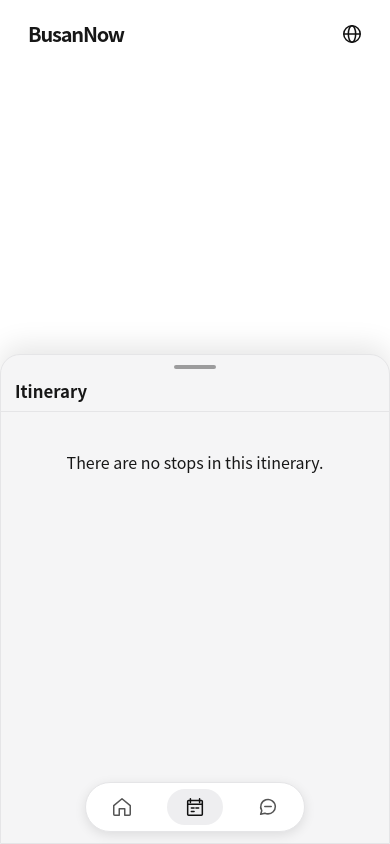
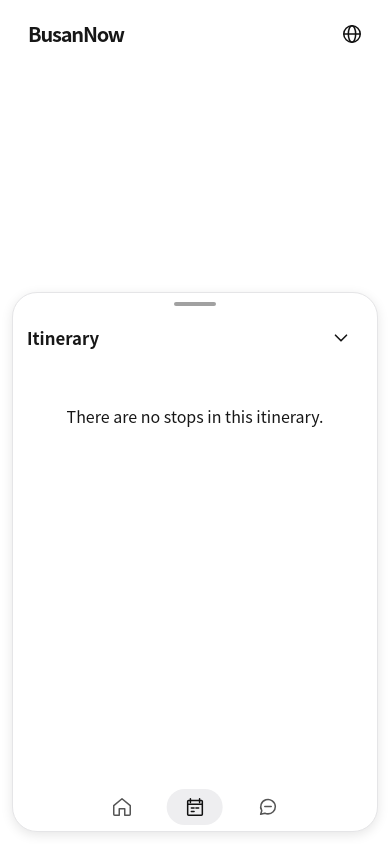
Before and after one commit to KangSY01/aws_5_team, a React (Vite) app in the folder frontend/: page / in a window 390 px wide. Both pictures are taken after a click on the button 194 px from the left and 807 px from the top of the page. Built offline with nearby package versions, Linux system fonts and the light colour scheme; a web font is replaced by a local one.

Commit message:
feat(frontend): 채팅과 일정 확장 패널 통합

```diff
--- a/frontend/src/components/TravelPreview.jsx
+++ b/frontend/src/components/TravelPreview.jsx
@@ -21,13 +21,15 @@ function formatDate(date, language) {
 
 export default function TravelPreview({ night = false } = {}) {
   const [language, setLanguage] = useState("en");
-  const [sheet, setSheet] = useState("closed");
+  const [open, setOpen] = useState(false);
+  const [panel, setPanel] = useState("chat");
+  const [expanded, setExpanded] = useState(false);
   const [draft, setDraft] = useState("");
   const [messages, setMessages] = useState([]);
   const [selectedId, setSelectedId] = useState(null);
   const dragStart = useRef(null);
   const root = useRef(null);
-  const opener = useRef(null);
+  const tabBar = useRef(null);
   const chatHeading = useRef(null);
   const log = useRef(null);
   const composer = useRef(null);
@@ -36,8 +38,10 @@ export default function TravelPreview({ night = false } = {}) {
   const plan = messages.length ? samplePlan : null;
   const stops = plan?.stops ?? [];
   const selected = Math.max(0, stops.findIndex((stop) => stop.stop_id === selectedId));
-  const open = sheet !== "closed";
-  const tab = sheet === "schedule" ? "itinerary" : open ? "chat" : "home";
+  const tab = open ? panel : "home";
+  const showChat = panel === "chat";
+  const collapseLabel = showChat ? copy.collapse : copy.collapseItinerary;
+  const closeLabel = showChat ? copy.close : copy.closeItinerary;
   const labels = { home: copy.home, itinerary: copy.itinerary, chat: copy.chat };
 
   useEffect(() => {
@@ -58,8 +62,9 @@ export default function TravelPreview({ night = false } = {}) {
   }, [open, tab]);
 
   function close() {
-    setSheet("closed");
-    requestAnimationFrame(() => opener.current?.focus());
+    setOpen(false);
+    setExpanded(false);
+    tabBar.current?.querySelector(`[data-tab="${panel}"]`)?.focus();
   }
 
   function selectStop(index) {
@@ -79,15 +84,15 @@ export default function TravelPreview({ night = false } = {}) {
     if (dragStart.current === null) return;
     const distance = event.clientY - dragStart.current;
     dragStart.current = null;
-    if (distance < -35 && tab === "chat") setSheet("expanded");
+    if (distance < -35) setExpanded(true);
     if (distance > 35) {
-      if (sheet === "expanded") setSheet("open");
+      if (expanded) setExpanded(false);
       else close();
     }
   }
 
   return (
-    <main ref={root} className="travel-preview" data-night={night} data-sheet={sheet} lang={language}>
+    <main ref={root} className="travel-preview" data-night={night} data-sheet={open ? "open" : "closed"} data-expanded={expanded} lang={language}>
       <div className="travel-shell">
         <header className="travel-header">
           <span className="travel-brand">Busan<span>Now</span></span>
@@ -113,9 +118,9 @@ export default function TravelPreview({ night = false } = {}) {
             ))}
           </div>
         </header>
-        {open && <button type="button" className="chat-backdrop" aria-label={copy.close} tabIndex={-1} onClick={close} />}
+        {open && <button type="button" className="chat-backdrop" aria-label={closeLabel} tabIndex={-1} onClick={close} />}
       </div>
-      <aside id="travel-chat" className="travel-chat" hidden={!open} aria-labelledby="travel-panel-title"
+      <aside id="travel-chat" className="travel-chat" hidden={!open} inert={!open} aria-labelledby="travel-panel-title"
         onKeyDown={(event) => { if (event.key === "Escape") close(); }}>
         <div className="chat-grab" aria-hidden="true"
           onPointerDown={(event) => {
@@ -124,20 +129,16 @@ export default function TravelPreview({ night = false } = {}) {
           }}
           onPointerUp={endDrag} onPointerCancel={() => { dragStart.current = null; }} />
         <header className="chat-heading">
-          <h1 id="travel-panel-title" ref={chatHeading} tabIndex={-1}>{tab === "chat" ? "Busan AI" : copy.itinerary}</h1>
-          {tab === "chat" && (
-            <>
-              <button type="button" className="chat-collapse" aria-label={copy.collapse} onClick={close}>
-                <svg viewBox="0 0 24 24" aria-hidden="true"><path d="m6 9 6 6 6-6" /></svg>
-              </button>
-              <button type="button" className="chat-close" aria-label={copy.close} onClick={close}>
-                <svg viewBox="0 0 24 24" aria-hidden="true"><path d="m6 6 12 12M18 6 6 18" /></svg>
-              </button>
-            </>
-          )}
+          <h1 id="travel-panel-title" ref={chatHeading} tabIndex={-1}>{showChat ? "Busan AI" : copy.itinerary}</h1>
+          <button type="button" className="chat-collapse" aria-label={collapseLabel} onClick={close}>
+            <svg viewBox="0 0 24 24" aria-hidden="true"><path d="m6 9 6 6 6-6" /></svg>
+          </button>
+          <button type="button" className="chat-close" aria-label={closeLabel} onClick={close}>
+            <svg viewBox="0 0 24 24" aria-hidden="true"><path d="m6 6 12 12M18 6 6 18" /></svg>
+          </button>
         </header>
         <div className="chat-content" ref={log}>
-          <div className="chat-messages" role="log" hidden={tab !== "chat"}>
+          <div className="chat-messages" role="log" hidden={!showChat}>
             <p className="chat-bubble">{copy.greeting}</p>
             {!messages.length && (
               <div className="chat-suggestions">
@@ -153,7 +154,7 @@ export default function TravelPreview({ night = false } = {}) {
               <p key={index} className="chat-bubble" data-role={message.role} lang={message.lang}>{message.text}</p>
             ))}
           </div>
-          {!plan && tab === "itinerary" && <EmptyState message={copy.empty} />}
+          {!plan && !showChat && <EmptyState message={copy.empty} />}
           {plan && (
             <section className="travel-panel" aria-label={copy.itinerary}>
               <h2>{copy.sampleTitle}</h2>
@@ -163,7 +164,7 @@ export default function TravelPreview({ night = false } = {}) {
             </section>
           )}
         </div>
-        <form className="chat-compose" hidden={tab !== "chat"} onSubmit={submit}>
+        <form className="chat-compose" hidden={!showChat} onSubmit={submit}>
           <textarea ref={composer} aria-label={copy.messageLabel} placeholder={copy.placeholder} rows={1}
             value={draft} onChange={(event) => setDraft(event.target.value)}
             onKeyDown={(event) => {
@@ -174,13 +175,25 @@ export default function TravelPreview({ night = false } = {}) {
           </button>
         </form>
       </aside>
-      <nav className="travel-tabs" data-chat-open={tab === "chat"} aria-label={copy.navigation}>
+      <nav ref={tabBar} className="travel-tabs" data-active-tab={tab} aria-label={copy.navigation}>
+        <span className="travel-tab-indicator" aria-hidden="true" />
         {Object.entries(tabIcons).map(([name, path]) => (
-          <button key={name} ref={name === "chat" ? opener : undefined}
+          <button key={name} data-tab={name}
             type="button" aria-label={labels[name]} title={labels[name]}
             aria-current={tab === name ? "page" : undefined}
             aria-controls={name === "home" ? undefined : "travel-chat"}
-            onClick={() => setSheet(name === "home" ? "closed" : name === "itinerary" ? "schedule" : "open")}>
+            aria-expanded={name !== "home" ? tab === name : undefined}
+            onClick={() => {
+              if (name === "home") {
+                setOpen(false);
+                setExpanded(false);
+              } else if (tab === name) {
+                close();
+              } else {
+                setPanel(name);
+                setOpen(true);
+              }
+            }}>
             <svg viewBox="0 0 24 24" aria-hidden="true" fill="none" stroke="currentColor"
               strokeWidth="1.65" strokeLinecap="round" strokeLinejoin="round">
               <path d={path} />
--- a/frontend/src/components/travel-preview.css
+++ b/frontend/src/components/travel-preview.css
@@ -1,4 +1,6 @@
 .travel-preview {
+  --mobile-nav-height: 50px;
+  --nav-bottom: calc(12px + env(safe-area-inset-bottom));
   position: relative;
   display: grid;
   grid-template-rows: minmax(0, 1fr) auto;
@@ -39,24 +41,33 @@
   box-shadow: 0 -8px 28px var(--color-shadow);
   overflow: hidden;
 }
-.travel-preview[data-sheet="expanded"] .travel-chat { height: calc(var(--visible-height, 100dvh) * .84); }
+.travel-preview[data-expanded="true"] .travel-chat { height: calc(var(--visible-height, 100dvh) * .84); }
 .chat-grab { height: 24px; display: grid; place-items: center; touch-action: none; cursor: grab; }
 .chat-grab::before { content: ""; width: 42px; height: 4px; border-radius: 2px; background: var(--color-muted); opacity: .55; }
 .chat-backdrop { position: absolute; inset: 0; z-index: 1; border: 0; background: transparent; }
-.chat-heading { display: flex; align-items: center; gap: 6px; padding: 0 14px 9px; border-bottom: 1px solid var(--color-border); }
+.chat-heading { display: flex; align-items: center; gap: 6px; padding: 0 14px 9px; }
 .chat-heading h1 { flex: 1; margin: 0; font-size: 1.05rem; }
 .chat-content { min-height: 0; overflow: auto; overscroll-behavior: contain; padding: 14px; }
 .chat-intro { margin: 0; color: var(--color-muted); }
 .chat-messages { display: grid; gap: 8px; }
-.chat-bubble { max-width: 92%; justify-self: start; padding: 8px 12px; margin: 0; border: 1px solid var(--color-border); border-radius: 12px; white-space: pre-wrap; }
+.chat-bubble { max-width: 92%; justify-self: start; padding: 8px 12px; margin: 0; border: 1px solid var(--color-border); border-radius: 16px; background: var(--color-surface); white-space: pre-wrap; }
 .chat-bubble[data-role="user"] { justify-self: end; background: var(--color-selected); }
 .chat-content .travel-panel { background: var(--color-bg); margin-top: 14px; padding: 12px; border: 1px solid var(--color-border); border-radius: 12px; }
 .travel-panel h2 { margin: 0 0 3px; font-size: 1rem; }
 .travel-panel > time { color: var(--color-muted); font-size: .86rem; }
-.chat-compose { display: flex; align-items: end; gap: 8px; border-top: 1px solid var(--color-border); padding: 10px 14px max(12px, env(safe-area-inset-bottom)); }
-.chat-compose textarea { width: 100%; min-width: 0; max-height: 25dvh; resize: none; padding: 8px; border: 1px solid var(--color-border); border-radius: 8px; background: var(--color-bg); color: var(--color-text); }
-.chat-compose button { background: var(--color-action); color: var(--color-on-action); border: 0; border-radius: 8px; padding-inline: 12px; font-weight: 750; }
-.chat-compose button:disabled { opacity: .55; cursor: default; }
+.chat-compose { display: flex; align-items: center; gap: 8px; padding: 10px 14px max(12px, env(safe-area-inset-bottom)); }
+.chat-compose textarea { width: 100%; min-width: 0; max-height: 25dvh; resize: none; padding: 8px 13px; border: 1px solid var(--color-border); border-radius: 22px; background: var(--color-surface); color: var(--color-text); }
+.chat-compose button { position: relative; isolation: isolate; background: transparent; color: var(--color-on-action); border: 0; border-radius: 50%; }
+.chat-compose button::before {
+  content: "";
+  position: absolute;
+  inset: 2px;
+  z-index: -1;
+  border-radius: 50%;
+  background: var(--color-action);
+}
+.chat-compose button:disabled { color: var(--color-muted); cursor: default; }
+.chat-compose button:disabled::before { background: var(--color-border); }
 
 @media (min-width: 900px) {
   .travel-preview {
@@ -99,7 +110,7 @@
 .travel-tabs {
   position: absolute;
   z-index: 4;
-  bottom: calc(12px + env(safe-area-inset-bottom));
+  bottom: var(--nav-bottom);
   left: 50%;
   transform: translateX(-50%);
   display: flex;
@@ -126,13 +137,14 @@
   color: inherit;
 }
 .travel-tabs svg { width: 24px; height: 24px; }
+.travel-tab-indicator { display: none; }
 .travel-tabs [aria-current="page"] { color: var(--color-selected-text); background: var(--color-selected); }
 .travel-chat :is(.chat-compose, .chat-messages)[hidden] { display: none; }
 @media (max-width: 899px) {
   .travel-tabs {
     width: min(calc(100% - 40px), 220px);
     max-width: none;
-    height: 50px;
+    height: var(--mobile-nav-height);
     display: grid;
     grid-template-columns: repeat(3, minmax(0, 1fr));
     align-items: center;
@@ -147,34 +159,90 @@
   }
   .travel-tabs svg { width: 22px; height: 22px; }
   .travel-tabs [aria-current="page"] { background: transparent; }
-  .travel-tabs [aria-current="page"]::before {
+  .travel-tab-indicator {
+    position: absolute;
+    inset: 0 auto 0 0;
+    display: grid;
+    place-items: center;
+    width: calc(100% / 3);
+    transform: translateX(var(--tab-slide, 0%));
+    transition: transform 240ms cubic-bezier(.2, .75, .25, 1);
+    pointer-events: none;
+  }
+  .travel-tab-indicator::before {
     content: "";
-    position: absolute;
-    z-index: -1;
-    inset: 50% auto auto 50%;
-    transform: translate(-50%, -50%);
     width: 56px;
     height: 36px;
     border-radius: 999px;
     background: var(--color-selected);
   }
-  .travel-tabs[data-chat-open="true"] {
-    width: min(calc(100% - 40px), 172px);
-    height: 48px;
-    padding-block: 1px;
+  .travel-tabs[data-active-tab="itinerary"] { --tab-slide: 100%; }
+  .travel-tabs[data-active-tab="chat"] { --tab-slide: 200%; }
+  .travel-preview {
+    --capsule-width: min(calc(100% - 40px), 220px);
+    --sheet-left: max(12px, env(safe-area-inset-left));
+    --sheet-right: max(12px, env(safe-area-inset-right));
+    --chat-height: min(calc(var(--visible-height, 100dvh) * .58),
+      calc(100% - var(--nav-bottom) - var(--mobile-nav-height) - 12px - env(safe-area-inset-top)));
+    --panel-ease: cubic-bezier(.18, .75, .25, 1);
   }
-  .travel-tabs[data-chat-open="true"] svg { width: 20px; height: 20px; }
-  .travel-tabs[data-chat-open="true"] [aria-current="page"]::before {
-    width: 44px;
-    height: 34px;
+  .travel-preview[data-expanded="true"] {
+    --chat-height: min(calc(var(--visible-height, 100dvh) * .84),
+      calc(100% - var(--nav-bottom) - var(--mobile-nav-height) - 12px - env(safe-area-inset-top)));
   }
-  .chat-compose { padding-bottom: calc(70px + env(safe-area-inset-bottom)); }
-  .travel-preview[data-sheet="schedule"] .chat-content { padding-bottom: calc(76px + env(safe-area-inset-bottom)); }
+  .travel-tabs {
+    width: var(--capsule-width);
+    border-color: transparent;
+    background: transparent;
+    box-shadow: none;
+  }
+  .travel-preview::after {
+    content: "";
+    position: absolute;
+    z-index: 2;
+    left: calc((100% - var(--capsule-width)) / 2);
+    right: calc((100% - var(--capsule-width)) / 2);
+    bottom: var(--nav-bottom);
+    height: var(--mobile-nav-height);
+    border: 1px solid var(--color-border);
+    border-radius: 25px;
+    background: var(--color-bg);
+    box-shadow: 0 3px 12px var(--color-shadow);
+    pointer-events: none;
+    transition: height 225ms var(--panel-ease) 55ms,
+      left 225ms var(--panel-ease) 55ms, right 225ms var(--panel-ease) 55ms;
+  }
+  .travel-preview[data-sheet="open"]::after {
+    left: var(--sheet-left);
+    right: var(--sheet-right);
+    height: calc(var(--chat-height) + var(--mobile-nav-height));
+    transition-duration: 280ms;
+    transition-delay: 0ms;
+  }
+  .travel-preview[data-sheet] .travel-chat {
+    position: absolute;
+    display: grid;
+    inset-inline: calc(var(--sheet-left) + 1px) calc(var(--sheet-right) + 1px);
+    bottom: calc(var(--nav-bottom) + var(--mobile-nav-height));
+    height: var(--chat-height);
+    border: 0;
+    border-radius: 24px 24px 0 0;
+    background: transparent;
+    box-shadow: none;
+    transition: opacity 165ms ease-out 115ms, transform 165ms var(--panel-ease) 115ms;
+  }
+  .travel-preview[data-sheet="closed"] .travel-chat {
+    opacity: 0;
+    transform: translateY(8px);
+    pointer-events: none;
+    transition-duration: 70ms;
+    transition-delay: 0ms;
+  }
+  .chat-compose { padding-bottom: 12px; }
 }
 @media (min-width: 900px) {
   .travel-preview:not([data-sheet="closed"]) .travel-tabs { left: calc((100% - 400px) / 2); }
 }
-.travel-chat { background: var(--color-surface); }
 .chat-heading { padding-block: 0 6px; }
 .chat-heading button {
   display: grid;
@@ -211,8 +279,14 @@
   flex: 1 1 0;
   field-sizing: content;
   line-height: 1.4;
-  min-height: 44px;
-  max-height: calc(4lh + 18px);
+  font-size: 16px;
+  min-height: 40px;
+  max-height: calc(3lh + 18px);
+}
+.chat-compose textarea::placeholder { white-space: nowrap; }
+.chat-compose textarea:placeholder-shown {
+  height: calc(1lh + 18px);
+  overflow: hidden;
 }
 .chat-compose button {
   flex: 0 0 44px;
@@ -270,3 +344,10 @@
 }
 .travel-language-menu button[aria-pressed="true"] { background: var(--color-selected); }
 .travel-language-menu button:focus-visible { outline-offset: -2px; }
+
+@media (prefers-reduced-motion: reduce) {
+  .travel-tab-indicator,
+  .travel-preview::after,
+  .travel-preview[data-sheet] .travel-chat,
+  .travel-preview[data-sheet="closed"] .travel-chat { transition: none; }
+}
--- a/frontend/src/constants/travelCopy.js
+++ b/frontend/src/constants/travelCopy.js
@@ -22,11 +22,21 @@ const starterCopy = {
   "zh-Hans": ["你想在釜山度过怎样的一天？", "说说你想做什么…", "收起聊天", ["在海边度过半天", "当地市场与街头美食", "雨天游览路线"]],
   "zh-Hant": ["你想在釜山度過怎樣的一天？", "說說你想做什麼…", "收合聊天", ["在海邊度過半天", "當地市場與街頭美食", "雨天遊覽路線"]],
 };
+const itineraryActions = {
+  ko: ["일정 접기", "일정 닫기"],
+  en: ["Collapse itinerary", "Close itinerary"],
+  ja: ["旅程を折りたたむ", "旅程を閉じる"],
+  "zh-Hans": ["收起行程", "关闭行程"],
+  "zh-Hant": ["收合行程", "關閉行程"],
+};
+
 export function getTravelCopy(language) {
   const [intro, prompt, example, submit, title, edit, itinerary, map, schematic, locked, languageLabel, night, loading, empty, network, timeout, http, invalidResponse, retry] = copy[language];
   const [ask, send, close, expand, reduce, ready, messageLabel, sampleTitle, home, chat, navigation] = chatCopy[language];
   const [greeting, placeholder, collapse, suggestions] = starterCopy[language];
+  const [collapseItinerary, closeItinerary] = itineraryActions[language];
   return {
+    collapseItinerary, closeItinerary,
     greeting, placeholder, collapse, suggestions,
     ask, send, close, expand, reduce, ready, messageLabel, sampleTitle, home, chat, navigation,
     intro, prompt, example, submit, title, edit, itinerary, map, schematic, locked,
```
